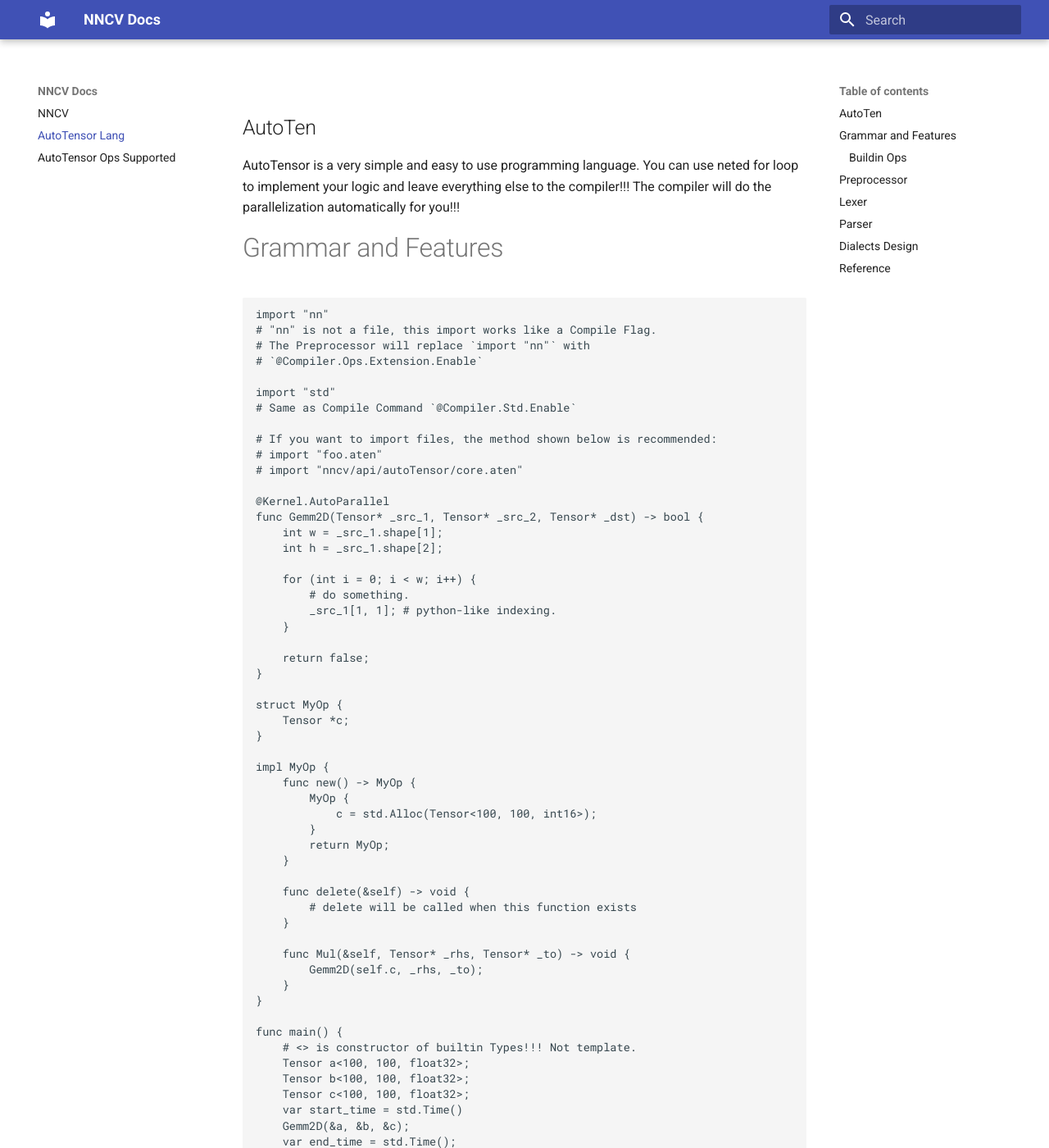
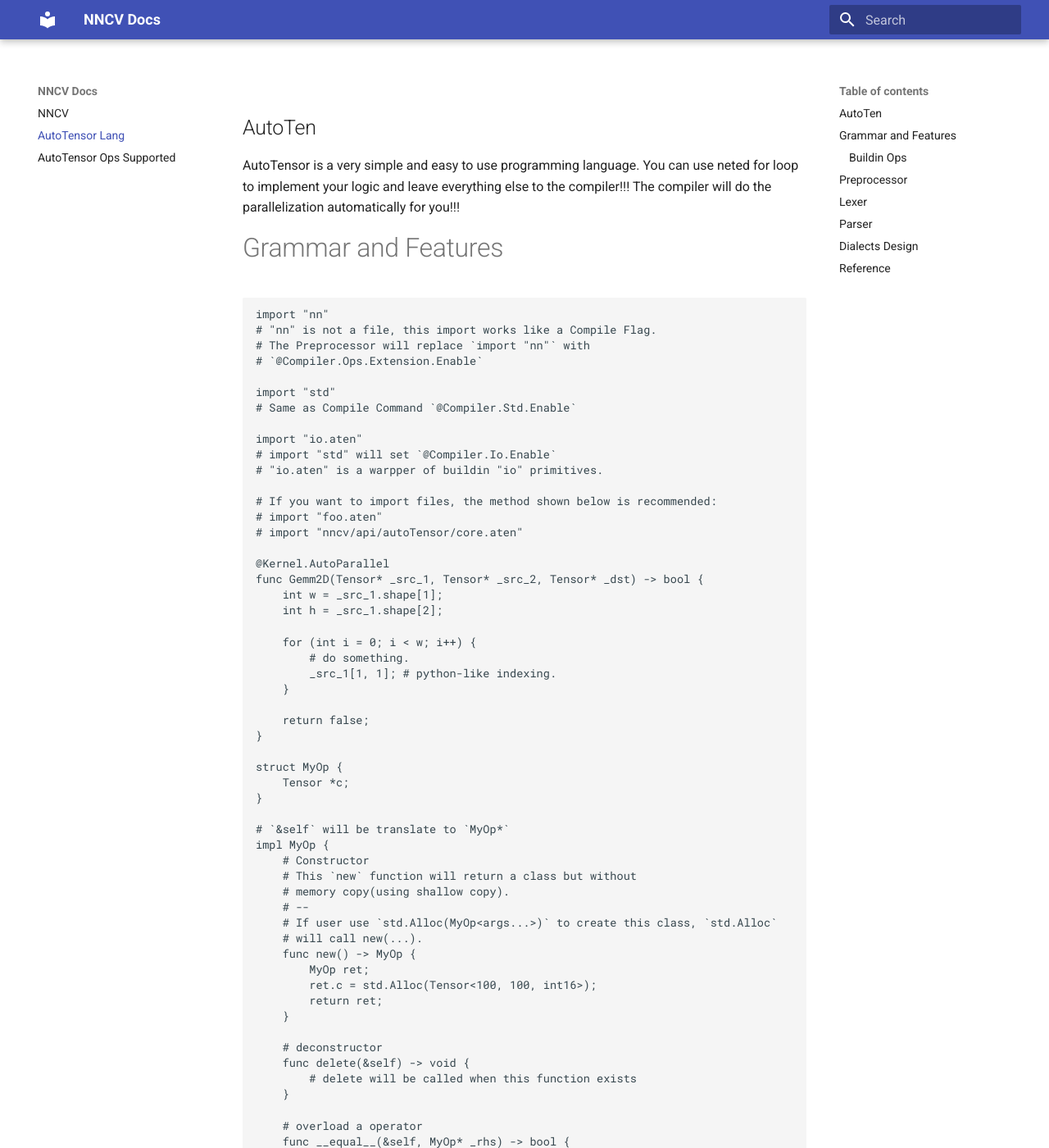
Before and after one commit to chenghuaWang/nncv, an MkDocs documentation site: the page built from docs/docs/AutoTensor-Lang.md, in a window 1280 px wide and 1400 px high. Shown: the whole window at 82% size. Built offline with MkDocs 1.6.1 and Material for MkDocs 9.7.7, drawn with Linux system fonts in a browser that asks for light colours; some of the changed text lies outside the part shown.

Commit message:
[fix] logic error in docs and lexer

````diff
--- a/docs/docs/AutoTensor-Lang.md
+++ b/docs/docs/AutoTensor-Lang.md
@@ -13,6 +13,10 @@ import "nn"
 
 import "std"
 # Same as Compile Command `@Compiler.Std.Enable`
+
+import "io.aten"
+# import "std" will set `@Compiler.Io.Enable`
+# "io.aten" is a warpper of buildin "io" primitives.
 
 # If you want to import files, the method shown below is recommended:
 # import "foo.aten"
@@ -35,25 +39,38 @@ struct MyOp {
     Tensor *c;
 }
 
+# `&self` will be translate to `MyOp*`
 impl MyOp {
+    # Constructor
+    # This `new` function will return a class but without
+    # memory copy(using shallow copy).
+    # --
+    # If user use `std.Alloc(MyOp<args...>)` to create this class, `std.Alloc`
+    # will call new(...).
     func new() -> MyOp {
-        MyOp {
-            c = std.Alloc(Tensor<100, 100, int16>);
-        }
-        return MyOp;
+        MyOp ret;
+        ret.c = std.Alloc(Tensor<100, 100, int16>);
+        return ret;
     }
 
+    # deconstructor
     func delete(&self) -> void {
         # delete will be called when this function exists
     }
 
+    # overload a operator
+    func __equal__(&self, MyOp* _rhs) -> bool {
+        return (*self.c) == (*_rhs.c)
+    }
+
+    # user defind method
     func Mul(&self, Tensor* _rhs, Tensor* _to) -> void {
         Gemm2D(self.c, _rhs, _to);
     }
 }
 
 func main() {
-    # <> is constructor of builtin Types!!! Not template.
+    # <> is constructor of all Types!!! Not template.
     Tensor a<100, 100, float32>;
     Tensor b<100, 100, float32>;
     Tensor c<100, 100, float32>;
@@ -68,7 +85,9 @@ func main() {
     # c = null;
     # Tensor* d = std.Clone(c);
 
-    # MyOp o = MyOp.new();
+    # MyOp o = MyOp.new();  # This value will auto delete.
+    # o = MyOp<>;  # This scentence is same as MyOp.new()
+    # MyOp* foo = std.Alloc(MyOp<args...>);  # The pointer should free by user.
 }
 ```
 
````
Also changed, not shown: 1 other file.
